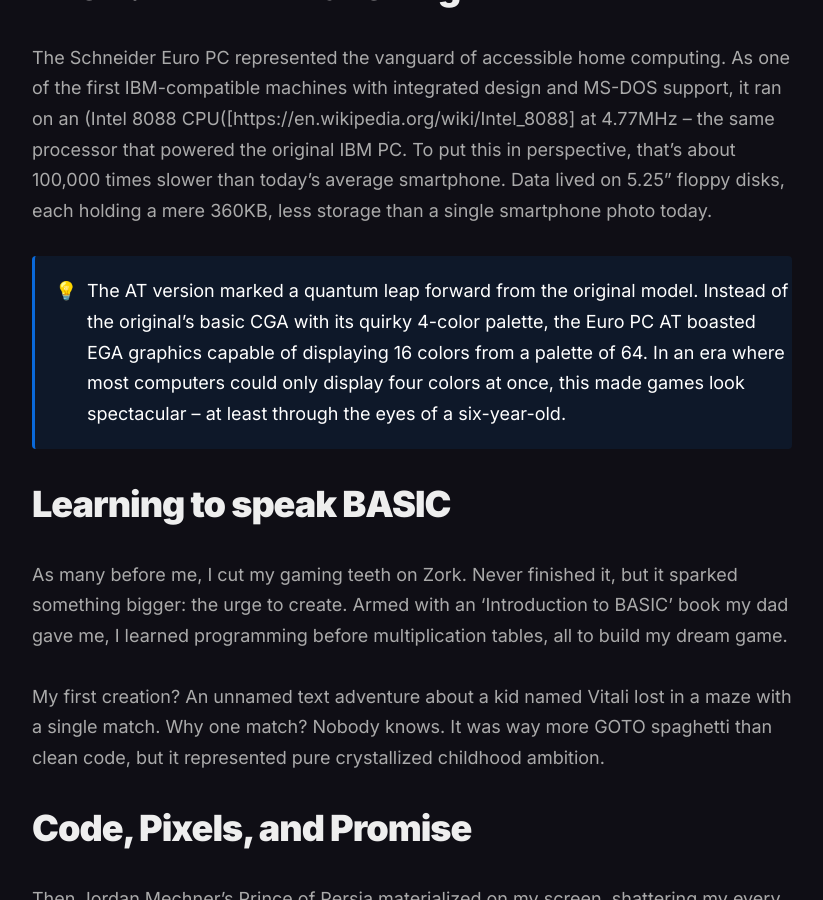
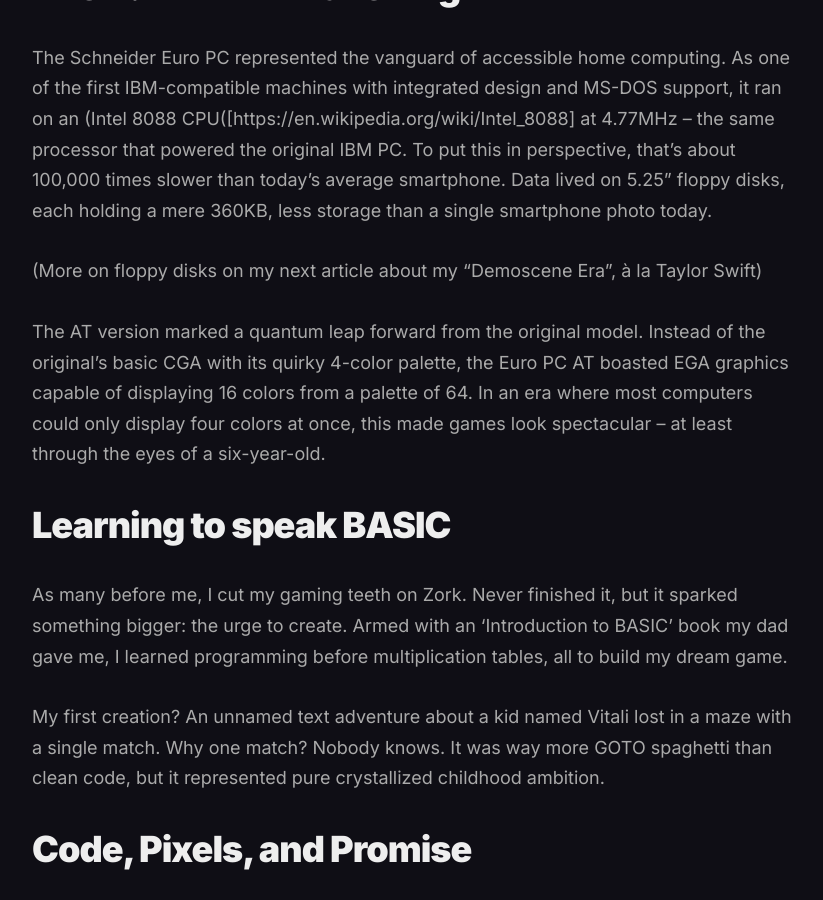
Before and after one commit to somethingdarkside1/somethingdarkside1.github.io, a Jekyll site: the page built from _posts/2024-12-16-The-DOS-Era-where-it-all-began.md, in a window 1280 px wide and 900 px high, scrolled down 556 px. Shown: the whole window, without its empty margins (228-1051 px from the left). Built offline with Jekyll 4.4.1, drawn with Linux system fonts in a browser that asks for light colours; our own code applies the rules of GitHub Pages for plain Markdown files; comment, search, counter and statistics services are not loaded.

Commit message:
Update 2024-12-16-The-DOS-Era-where-it-all-began.md

```diff
--- a/_posts/2024-12-16-The-DOS-Era-where-it-all-began.md
+++ b/_posts/2024-12-16-The-DOS-Era-where-it-all-began.md
@@ -1,8 +1,9 @@
 ---
 layout: post
 title:  The DOS Era: Where it all began (Taylor’s Version)
-description: A heartfelt memoir tracing the evolution of personal computing, from a 4.77MHz Schneider Euro AT in the 1980s to today's AI and VR landscape. The author shares his experiences with early programming, iconic games like Prince of Persia, and the transformative developments in GPU technology. This nostalgic piece connects the wonder of early computing discoveries with modern technological breakthroughs, offering unique insights into how far we've come and where we're heading.
+description: A heartfelt memoir tracing the evolution of personal computing, from a 4.77MHz Schneider Euro AT in the 1980s to today's AI and VR landscape.
 date:   2024-12-16 15:01:35 +0300
+permalink: /dos-era/
 image:  '/images/dos-era.jpg'
 tags:   [technology, history, personal, computing, nostalgia, retro-gaming, gaming, AI, memoir, programming]
 featured: true
@@ -15,7 +16,7 @@
 
 The Schneider Euro PC represented the vanguard of accessible home computing. As one of the first IBM-compatible machines with integrated design and MS-DOS support, it ran on an (Intel 8088 CPU([https://en.wikipedia.org/wiki/Intel_8088] at 4.77MHz – the same processor that powered the original IBM PC. To put this in perspective, that's about 100,000 times slower than today's average smartphone. Data lived on 5.25" floppy disks, each holding a mere 360KB, less storage than a single smartphone photo today.
 
-{: .note (More on floppy disks on my next article about my “Demoscene Era”, à la Taylor Swift }
+(More on floppy disks on my next article about my “Demoscene Era”, à la Taylor Swift)
 
 The AT version marked a quantum leap forward from the original model. Instead of the original's basic CGA with its quirky 4-color palette, the Euro PC AT boasted EGA graphics capable of displaying 16 colors from a palette of 64. In an era where most computers could only display four colors at once, this made games look spectacular – at least through the eyes of a six-year-old.
 
```
